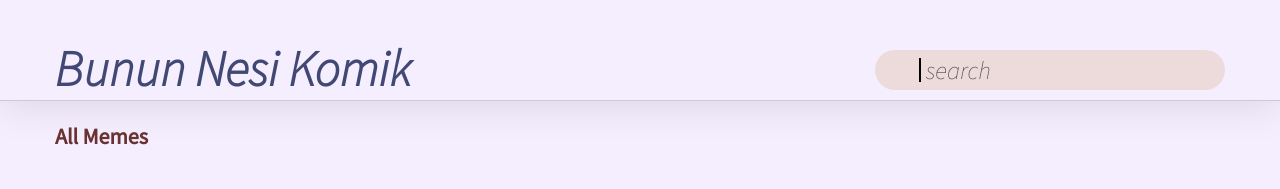
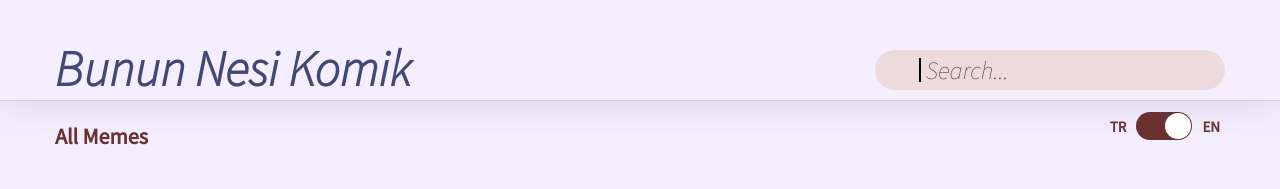
Before and after one commit to kaganBerk1/KnowYourMemeTurkish, a React (Vite) app: page / in a window 1280 px wide. Shown: the top 189 px of the page. Built offline with nearby package versions, Linux system fonts and the light colour scheme; no server answers; some icons are missing.

Commit message:
language is changeable

```diff
--- a/src/App.jsx
+++ b/src/App.jsx
@@ -10,7 +10,7 @@ import RequireAuth from './components/RequireAuth';
 
 function App() {
   const [width, setWidth] = React.useState(window.innerWidth);
-  const [language, setLanguage] = React.useState("");
+  const [language, setLanguage] = React.useState("tr");
   React.useEffect(() => {
     let lang = navigator.language || navigator.userLanguage;
     if(lang!=="tr"){
@@ -29,13 +29,23 @@ function App() {
 
   }, []);
 
+
+function handleLanguage(){
+    if(language ==="tr"){
+       setLanguage("en");
+    }else{
+       setLanguage("tr")
+    }
+
+  }
+
   return (
     <BrowserRouter>
       <Routes>
-          <Route   path="/" element={<Home lang={language}/>}/>
-          <Route   path="home" element={<Home lang={language} />} />
-          <Route   path="memes" element={<Memes  lang={language} width={width} />}/>
-          <Route   path="memes/:memeID" element={<Meme lang={language} width={width} />} />
+          <Route   path="/" element={<Home handleLanguage={handleLanguage} lang={language}/>}/>
+          <Route   path="home" element={<Home handleLanguage={handleLanguage}  lang={language} />} />
+          <Route   path="memes" element={<Memes handleLanguage={handleLanguage}  lang={language} width={width} />}/>
+          <Route   path="memes/:memeID" element={<Meme handleLanguage={handleLanguage}  lang={language} width={width} />} />
           <Route   path="login" element={<Login width={width} />} />
           <Route element={<RequireAuth></RequireAuth>}>
             <Route   path="create" element={<CreateMeme width={width} />} />
--- a/src/components/header/Header.jsx
+++ b/src/components/header/Header.jsx
@@ -1,19 +1,27 @@
 import React, { useState } from 'react';
+import Switch from "react-switch";
 import { Icon } from '@iconify/react';
 import { Link, useNavigate,useLocation, createSearchParams } from "react-router-dom";
 import "./Header.scss"
 import axios from '../../Api/axios';
 import { getTranslated } from '../../utils/utils';
+import { useEffect } from 'react';
 export default function Header(props) {
-  const [value, setValue] = useState(getTranslated(props.lang,"search"));
+  const [value, setValue] = useState("");
+  const [checked, setCheck] = useState(props.lang!=="en"?true:false);
   const navigate = useNavigate();
   const location = useLocation();
 
 
   function handleText(event){
-
     setValue(event.target.value)
   }
+
+  useEffect(()=>{
+    setValue("")
+    setCheck(props.lang!=="en"?false:true)
+    setValue(getTranslated(props.lang,"search"))
+  },[props.lang])
 
   function getSearch(){
     const params = { searchText: value};
@@ -22,6 +30,11 @@ export default function Header(props) {
       pathname: '/memes',
       search: `?${createSearchParams(params)}`,
     });
+  }
+
+  async function handleChange(checked){
+    setCheck(checked );
+    await props.handleLanguage();
   }
   return (
     <div>
@@ -42,7 +55,11 @@ export default function Header(props) {
         </div>
         <div className='Tabs'>
                 <Link  to="/memes" className='allMemes'>{getTranslated(props.lang,"all_memes")}</Link >
-
+                <div className='language'>
+                  <span>TR</span>
+                  <Switch uncheckedIcon={false} checkedIcon={false} onColor="#6A3131" className='switch' onChange={handleChange} checked={checked} />
+                  <span>EN</span>
+                </div>
         </div>
     </div>
   )
--- a/src/components/header/Header.scss
+++ b/src/components/header/Header.scss
@@ -88,6 +88,7 @@
     //border-bottom: 3px dotted #CCCCCC;
     display: flex;
     align-items: center;
+    justify-content: space-between;
     @include respondTo(xsmobile){
         padding-left: 15px;
     }
@@ -121,4 +122,20 @@
             margin-top: 20px;
         }
     }
+    .language{
+        margin-right: 60px;
+        display: flex;
+        align-items: center;
+        span{
+            color:#6A3131;
+            font-size: 15px;
+            text-decoration: none;
+            font-family: 'Source Sans Pro', sans-serif;
+            font-weight: 600;
+        }
+        .switch{
+            margin-left: 10px;
+            margin-right: 10px;
+        }
+    }
 }
--- a/src/utils/translation.js
+++ b/src/utils/translation.js
@@ -36,9 +36,11 @@ const translations=[
 
     },
     {
-        "tr":"Ara...",
-        "en":"Search...",
-        "code":"search"
+        "code":"search",
+        "lang":{
+            "tr":"Ara...",
+            "en":"Search...",
+        }
     },
     {
         "code":"definition",
```
